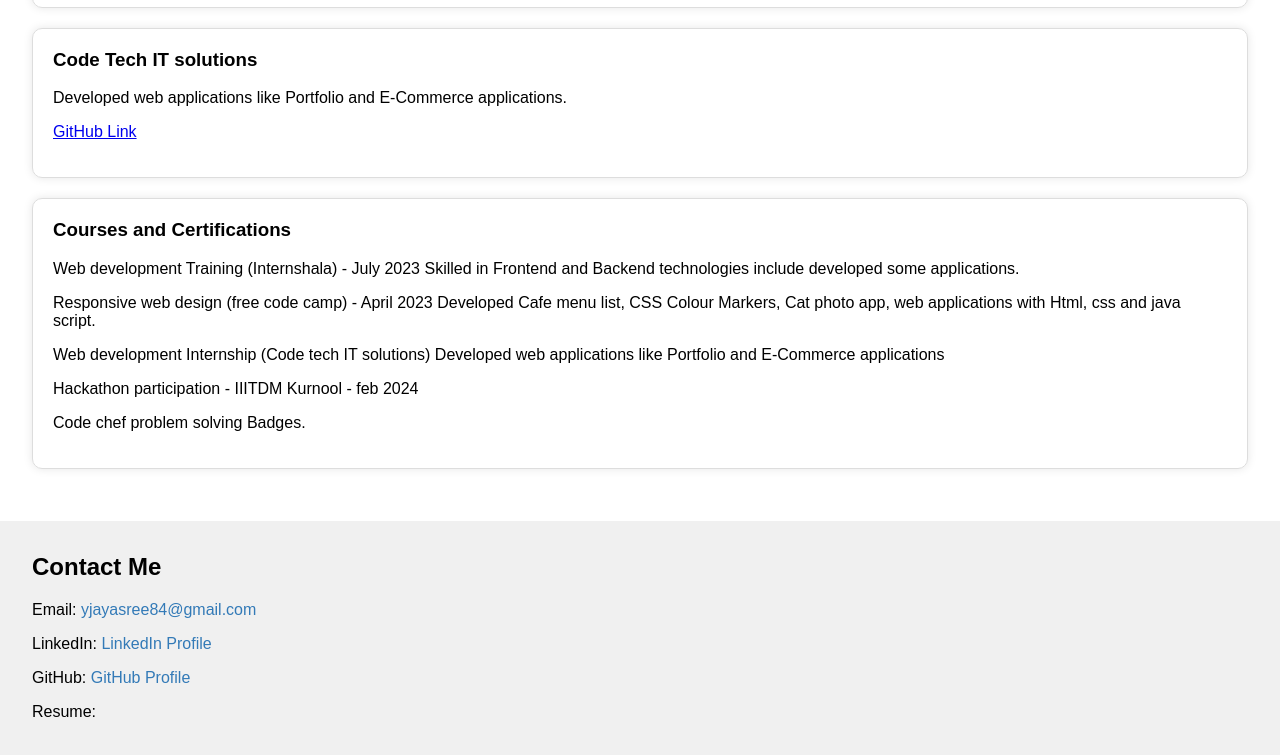
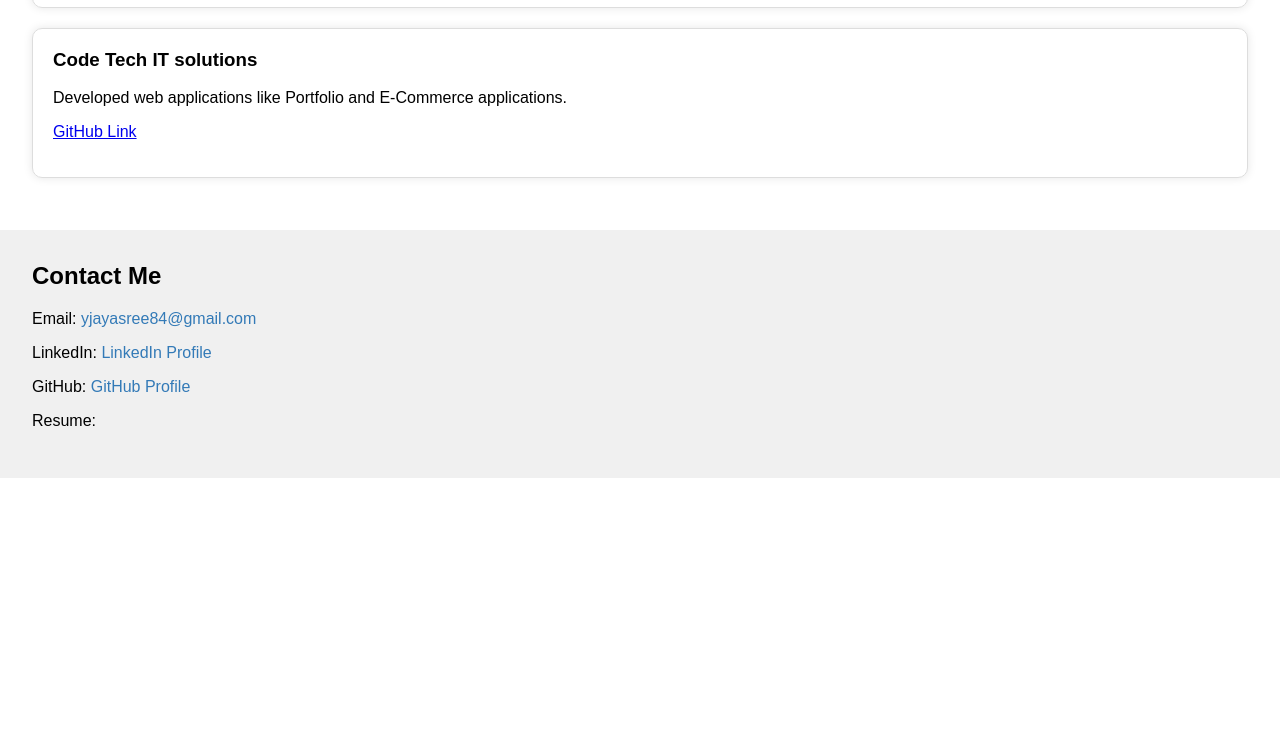
Before and after one commit to y-jayasree/my-portfolio, a plain HTML site: page index.html in a window 1280 px wide. Shown: the part 968-1723 px from the top of the page. After the commit the page ends 1446 px from the top, so only its background shows below. Drawn offline with Linux system fonts and the light colour scheme.

Commit message:
Update index.html

```diff
--- a/index.html
+++ b/index.html
@@ -50,18 +50,6 @@
 			<p> Developed web applications like Portfolio and E-Commerce applications.</p>
 			<p><a href="https://github.com/y-jayasree">GitHub Link</a></p>
 		</div>
-		<div class="project">
-			<h3>Courses and Certifications</h3>
-			<p>Web development Training (Internshala) - July 2023
- Skilled in Frontend and Backend technologies include developed some applications.
-<p>Responsive web design (free code camp) - April 2023
-Developed Cafe menu list, CSS Colour Markers, Cat photo app, web applications with Html,
-css and java script.</p>
-<p> Web development Internship (Code tech IT solutions)
-Developed web applications like Portfolio and E-Commerce applications</p>
-<p>Hackathon participation - IIITDM Kurnool - feb 2024</p>
-<p> Code chef problem solving Badges.</p>
-		</div>
 	</section>
 	<section id="contact">
 		<h2>Contact Me</h2>
```
